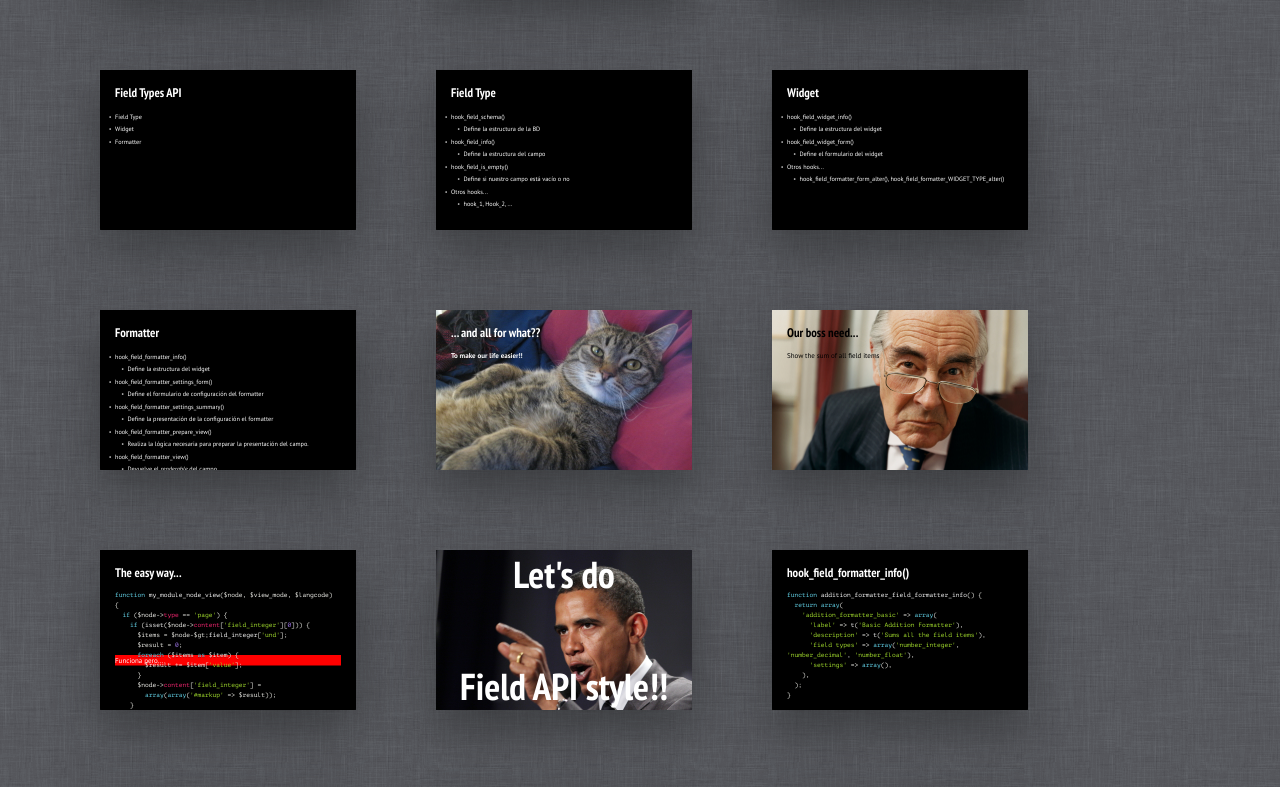
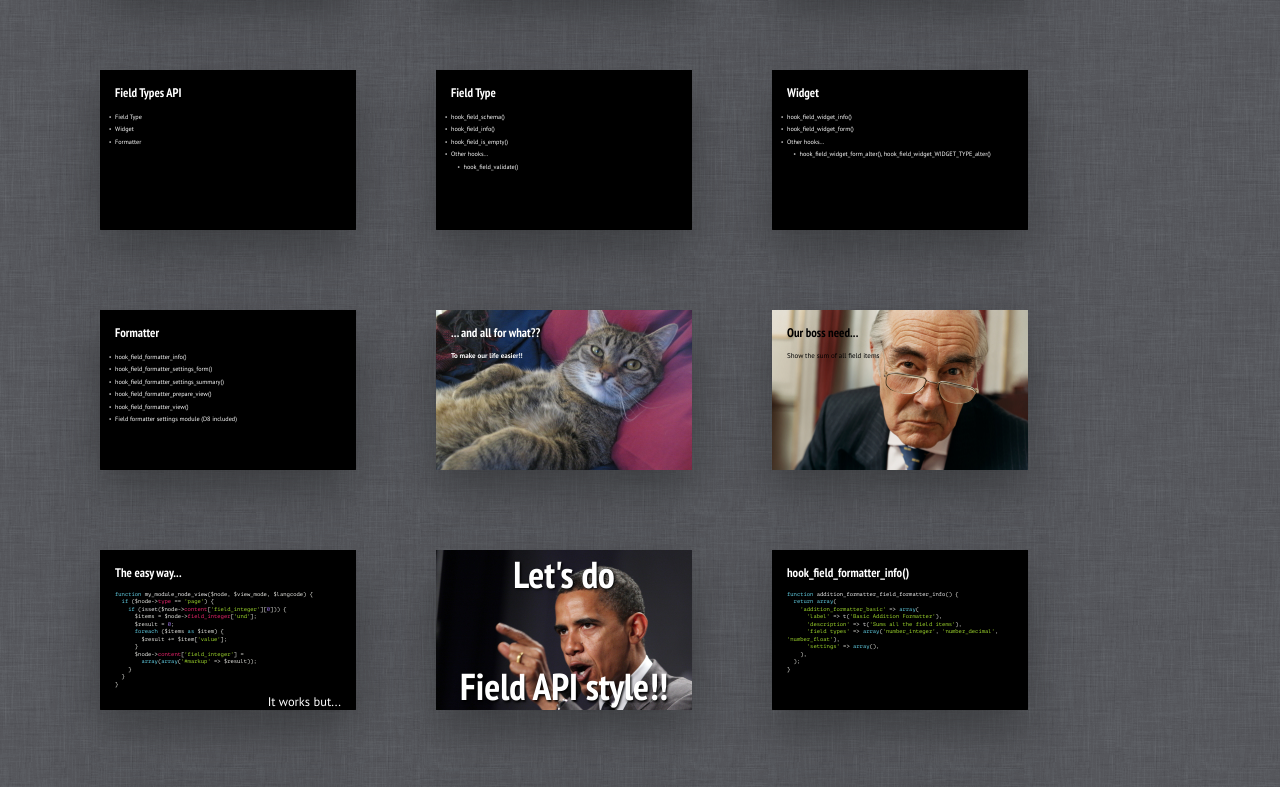
Before and after one commit to plopesc/loveFieldAPI, a plain HTML site: page index.html in a window 1280 px wide. Shown: the part 640-1427 px from the top of the page. Drawn offline with Linux system fonts and the light colour scheme.

Commit message:
Github ready

```diff
--- a/index.html
+++ b/index.html
@@ -78,6 +78,7 @@
         .slide.show-me-the-code p.filename {
             margin-bottom: 10px;
             font-size: 18px;
+            font-weight: bold;
         }
         .slide.show-me-the-code pre {
             height: 380px;
@@ -92,6 +93,13 @@
             font-size: 22px;
             float:right;
         }
+
+
+        .slide.code pre code {
+            font-size: 22px;
+            line-height: 30px;
+        }
+
 
         .slide.black h2{
             color: #000000;
@@ -117,10 +125,10 @@
 		<p>Yours Truly, Famous Inc.</p>
 	</header>
     <!-- Cover -->
-	<section class="slide cover" id="Cover"><div>
+	<section class="slide cover shadow" id="Cover"><div>
 		<h2>Déjate seducir por Field API</h2>
 		<p>Drupalcamp Spain - Cáceres 27/10/2013</p>
-		<img src="pictures/cover.jpg" alt="">
+		<img src="pictures/tulips_scale.jpg" alt="">
 		<!--
 			To apply styles to the certain slides
 			set slide ID to get needed elements
@@ -131,17 +139,14 @@
 				color:#FFF;
 				text-align:center;
 				font-size:70px;
-				}
+			}
 			#Cover p {
 				margin:10px 0 0;
 				text-align:center;
 				color:#FFF;
 				font-style:italic;
 				font-size:20px;
-				}
-				#Cover p a {
-					color:#FFF;
-					}
+			}
 		</style>
 	</div></section>
 
@@ -152,7 +157,7 @@
 			<li>Incluída en D7 a partir de CCK</li>
 			<li>Encargada de almacenar y representar las propiedades de cualquier Entity</li>
 			<li>Se apoya en Form API para la inserción de datos</li>
-			<li><span>Altamente extensible y de gran versatilidad</span></li>
+			<li>Altamente extensible y de gran versatilidad</li>
 		</ul>
 	</div></section>
 
@@ -221,23 +226,23 @@
         <h2>Field Type</h2>
         <ul>
             <li>hook_field_schema()
-                <ul>
+    <!--            <ul>
                     <li>Define la estructura de la BD</li>
-                </ul>
+                </ul> -->
             </li>
             <li class="next">hook_field_info()
-                <ul>
+    <!--            <ul>
                     <li>Define la estructura del campo</li>
-                </ul>
+                </ul> -->
             </li>
             <li class="next">hook_field_is_empty()
+    <!--            <ul>
+                    <li>Define si nuestro campo está vacío o no</li>
+                </ul> -->
+            </li>
+            <li class="next">Other hooks...
                 <ul>
-                    <li>Define si nuestro campo está vacío o no</li>
-                </ul>
-            </li>
-            <li class="next">Otros hooks...
-                <ul>
-                    <li>hook_1, Hook_2, ...</li>
+                    <li>hook_field_validate()</li>
                 </ul>
             </li>
         </ul>
@@ -248,18 +253,18 @@
         <h2>Widget</h2>
         <ul>
             <li>hook_field_widget_info()
-            <ul>
+ <!--           <ul>
                 <li>Define la estructura del widget</li>
-            </ul>
+            </ul> -->
             </li>
             <li class="next">hook_field_widget_form()
+  <!--              <ul>
+                    <li>Define el formulario del widget</li>
+                </ul> -->
+            </li>
+            <li class="next">Other hooks...
                 <ul>
-                    <li>Define el formulario del widget</li>
-                </ul>
-            </li>
-            <li class="next">Otros hooks...
-                <ul>
-                    <li>hook_field_formatter_form_alter(), hook_field_formatter_WIDGET_TYPE_alter()</li>
+                    <li>hook_field_widget_form_alter(), hook_field_widget_WIDGET_TYPE_alter()</li>
                 </ul>
             </li>
         </ul>
@@ -270,30 +275,32 @@
         <h2>Formatter</h2>
         <ul>
             <li>hook_field_formatter_info()
-            <ul>
+<!--           <ul>
                 <li>Define la estructura del widget</li>
-            </ul>
+            </ul> -->
             </li>
             <li class="next">hook_field_formatter_settings_form()
-                <ul>
+<!--              <ul>
                     <li>Define el formulario de configuración del formatter</li>
-                </ul>
+                </ul> -->
             </li>
             <li class="next">hook_field_formatter_settings_summary()
-                <ul>
+<!--              <ul>
                     <li>Define la presentación de la configuración el formatter</li>
-                </ul>
+                </ul> -->
             </li>
             <li class="next">hook_field_formatter_prepare_view()
-                <ul>
+<!--              <ul>
                     <li>Realiza la lógica necesaria para preparar la presentación del campo.</li>
-                </ul>
+                </ul> -->
             </li>
             <li class="next">hook_field_formatter_view()
-                <ul>
+<!--                <ul>
                     <li>Devuelve el <i>renderable</i> del campo</li>
-                </ul>
+                </ul> -->
             </li>
+            <li class="next">Field formatter settings module (D8 included)</li>
+
         </ul>
     </div></section>
 
@@ -312,13 +319,13 @@
     </div></section>
 
     <!-- hook_node_view() -->
-    <section class="slide" id="strike"><div>
+    <section class="slide code" id="strike"><div>
         <h2>The easy way...</h2>
 		<pre>
 			<code class="language-php">function my_module_node_view($node, $view_mode, $langcode) {
   if ($node-&gt;type == 'page') {
     if (isset($node-&gt;content['field_integer'][0])) {
-      $items = $node-$gt;field_integer['und'];
+      $items = $node->field_integer['und'];
       $result = 0;
       foreach ($items as $item) {
         $result += $item['value'];
@@ -329,23 +336,26 @@
   }
 }</code>
 		</pre>
-        <div class="next strike"><p>Funciona pero...</p></div>
+        <p class="next">It works but...</p>
         <style>
-            #strike .strike {
-                margin-top: -350px;
-                background-color: red;
+            #strike pre {
+                margin-bottom: 18px;
+            }
+            #strike p {
+                float: right;
+                font-size: 50px;
             }
         </style>
     </div></section>
 
     <!-- Let's do Field API style -->
-    <section class="slide shout cover"><div>
+    <section class="slide shout cover shadow"><div>
         <h2>Let's do<br><br><br>Field API style!!</h2>
         <img src="pictures/obama_scale.jpg" alt="">
     </div></section>
 
     <!-- Addition formatter 1-->
-    <section class="slide"><div>
+    <section class="slide code"><div>
         <h2>hook_field_formatter_info()</h2>
 		<pre>
 			<code class="language-php">function addition_formatter_field_formatter_info() {
@@ -362,7 +372,7 @@
     </div></section>
 
     <!-- Addition formatter 2 -->
-    <section class="slide"><div>
+    <section class="slide code"><div>
         <h2>hook_field_formatter_view()</h2>
 		<pre>
 			<code class="language-php">function addition_formatter_field_formatter_view($entity_type, $entity, $field, $instance, $langcode, $items, $display) {
@@ -390,7 +400,7 @@
     <section class="slide"><div>
         <h2>How would I write it...</h2>
         <ul>
-            <li>Create our custom field type
+            <li class="next">Create our custom field type
                 <ul>
                     <li>4 DB columns (operand1, operand 2, operation and value)</li>
                 </ul>
@@ -468,7 +478,7 @@ $values = $node->my_field[$language][0];</code></p>
     </div></section>
 
     <!-- And Drupal 8?? -->
-    <section class="slide shout cover arnedo"><div>
+    <section class="slide shout cover arnedo shadow"><div>
         <h2>...and Drupal 8??</h2>
         <img src="pictures/arnedo.jpg" alt="">
         <style>
@@ -504,7 +514,7 @@ $values = $node->my_field[$language][0];</code></p>
     </div></section>
 
     <!-- Under construction -->
-    <section class="slide shout cover"><div>
+    <section class="slide shout cover shadow"><div>
         <h2>still under<br><br><br>construction</h2>
         <img src="pictures/working_dog_scale.jpg" alt="">
     </div></section>
@@ -855,7 +865,7 @@ class ArithmeticWidget extends WidgetBase {
         <h2>Thank you!</h2>
         <p>Drupal.org: plopesc</p>
         <p>Twitter: @plopesc</p>
-        <img src="pictures/plopesc_beach_scale.jpg">
+        <img src="pictures/plopesc_beach_scale_bn.jpg">
         <h2 class="footer">Fresh fields are waiting for you!!</h2>
         <style>
             #thank-you .footer {
```
Also changed, not shown: pictures/tulips_scale.jpg (added), 1 other file.
